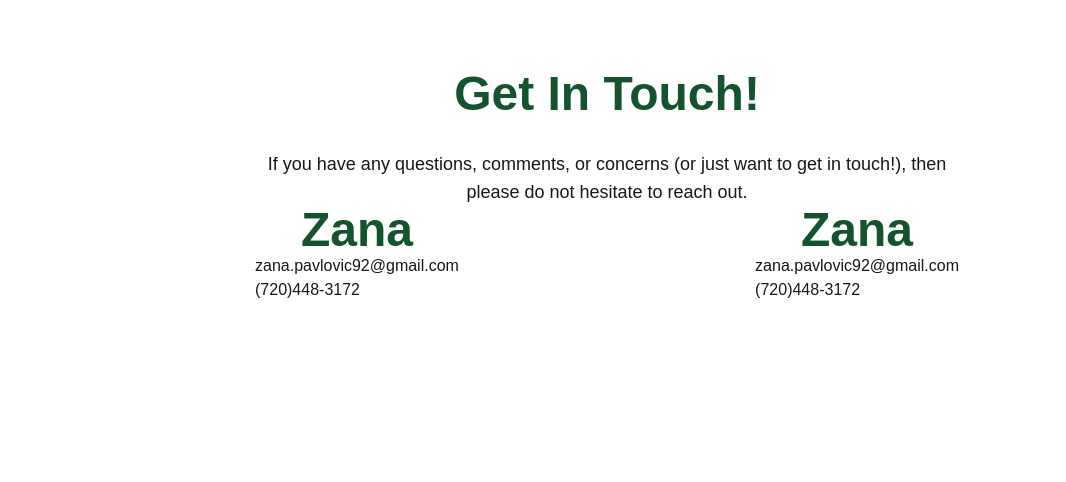
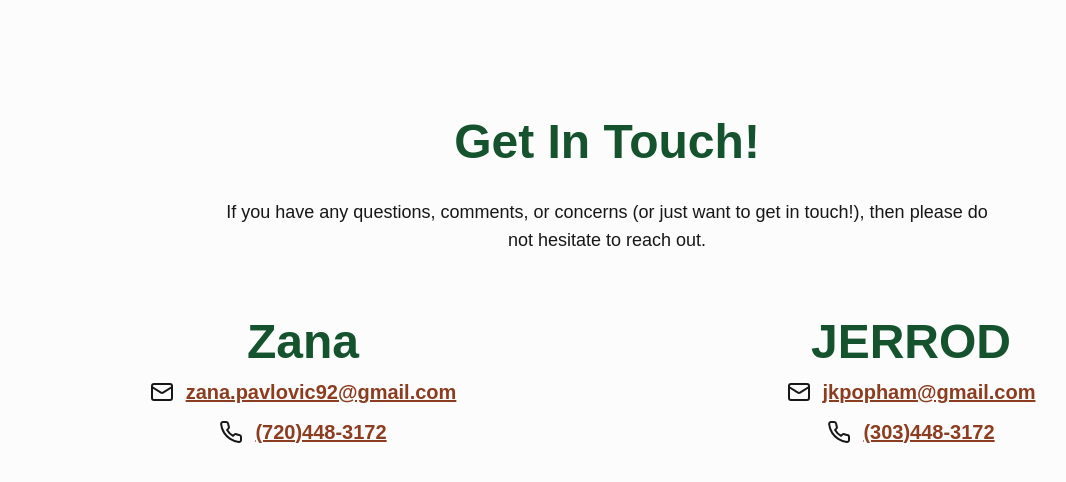
Before and after one commit to huntdavid175/event-templates, a Next.js app: page /template-sample in a window 1280 px wide. Shown: the part 1820-2302 px from the top of the page, without its empty margins (33-1099 px from the left). Before the commit the page ends 2250 px from the top, so only its background shows below. Built offline with nearby package versions, Linux system fonts and the light colour scheme.

Commit message:
added icons to contacts

```diff
--- a/app/template-sample/page.tsx
+++ b/app/template-sample/page.tsx
@@ -1,4 +1,5 @@
 import { Button } from "@/components/ui/button";
+import { Mail, Phone } from "lucide-react";
 
 import Image from "next/image";
 import React from "react";
@@ -58,7 +59,7 @@ const SamplePage = () => {
 
       {/* body section */}
 
-      <div className="w-full bg-white py-20 px-4">
+      <div className="w-full bg-[#fcfcfc] py-20 px-4">
         <div className="max-w-6xl mx-auto flex flex-col-reverse lg:flex-row lg:space-x-24  py-8 ">
           <div className="w-full h-[450px] lg:flex-1 lg:h-[800px] relative border border-white rounded-2xl">
             <Image
@@ -173,30 +174,49 @@ const SamplePage = () => {
           </div>
         </div>
         {/* FAQs  */}
-        <div className="w-full mb-12">
-          <div className="max-w-3xl  mx-auto px-4 sm:px-6 lg:px-8">
+        <div className="w-full mt-12 mb-12">
+          <div className="max-w-7xl  mx-auto px-4 sm:px-6 lg:px-8">
             <h3 className="text-5xl text-green-900 text-center font-bold mb-8">
               Get In Touch!
             </h3>
-            <p className="text-center text-lg">
+            <p className="max-w-3xl mx-auto text-center text-lg">
               If you have any questions, comments, or concerns (or just want to
               get in touch!), then please do not hesitate to reach out.
             </p>
 
-            <div className="flex flex-col lg:flex-row gap-y-4 lg:gap-y-0 lg:justify-between lg:gap-x-8">
-              <div>
+            <div className="flex flex-col lg:flex-row gap-y-16 lg:gap-y-0 lg:justify-between lg:gap-x-8 mt-16">
+              <div className="flex flex-col items-center flex-1 justify-center space-y-3">
+                <p className="text-5xl text-green-900 font-bold">Zana</p>
+                <div className="flex space-x-3 items-center">
+                  <Mail />
+                  <p className="text-xl text-[#8c3d20] font-semibold underline">
+                    zana.pavlovic92@gmail.com
+                  </p>
+                </div>
+                <div className="flex space-x-3 items-center">
+                  <Phone />
+                  <p className="text-xl text-[#8c3d20] font-semibold underline">
+                    (720)448-3172
+                  </p>
+                </div>
+              </div>
+              <div className="flex flex-col items-center flex-1 justify-center space-y-3">
                 <p className="text-5xl text-green-900 text-center font-bold">
-                  Zana
+                  JERROD
                 </p>
-                <p>zana.pavlovic92@gmail.com</p>
-                <p>(720)448-3172</p>
-              </div>
-              <div>
-                <p className="text-5xl text-green-900 text-center font-bold">
-                  Zana
-                </p>
-                <p>zana.pavlovic92@gmail.com</p>
-                <p>(720)448-3172</p>
+                <div className="flex space-x-3 items-center">
+                  <Mail />
+                  <p className="text-xl text-[#8c3d20] font-semibold underline">
+                    jkpopham@gmail.com
+                  </p>
+                </div>
+
+                <div className="flex space-x-3 items-center">
+                  <Phone />
+                  <p className="text-xl text-[#8c3d20] font-semibold underline">
+                    (303)448-3172
+                  </p>
+                </div>
               </div>
             </div>
           </div>
```
